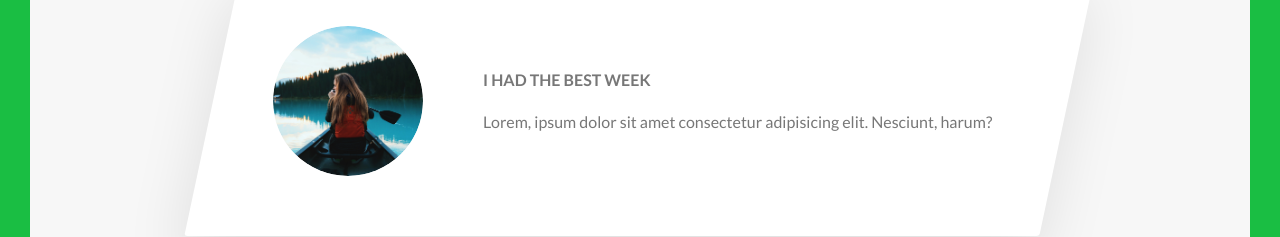
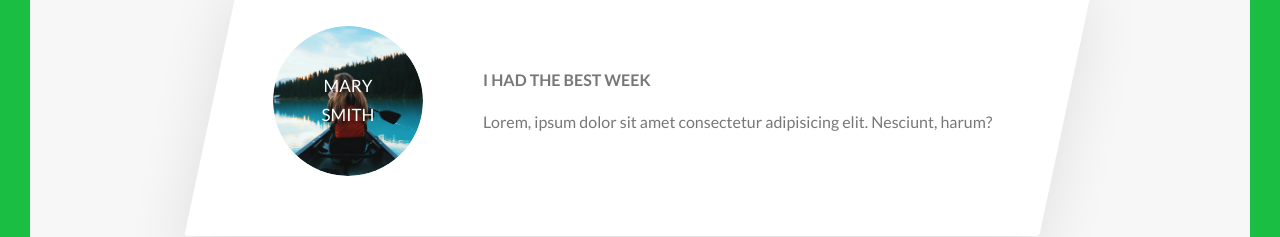
Before and after one commit to H-Vasq/Sass_Projs, a website: page index.html in a window 1280 px wide. Shown: the part 3677-3914 px from the top of the page. Drawn offline with Linux system fonts and the light colour scheme.

Commit message:
add figcaption and styling

```diff
--- a/index.html
+++ b/index.html
@@ -228,6 +228,7 @@
                 <div class="story">
                     <figure class="story__shape">
                         <img src="img/nat-8.jpg" alt="#" class="story__img">
+                        <figcaption class="story__caption">Mary Smith</figcaption>
                     </figure>
                     <div class="story__text">
                         <h3 class="heading-tertiary  u-margin-bottom-small">I had the best week</h3>
--- a/sass/components/_story.scss
+++ b/sass/components/_story.scss
@@ -45,4 +45,15 @@
     &__text {
         transform: skewX(12deg);
     }
+
+    &__caption {
+        position: absolute;
+        top: 50%;
+        left: 50%;
+        transform: translate(-50%, -50%);
+        color: $color-white;
+        text-transform: uppercase;
+        font-size: 1.7rem;
+        text-align: center;
+    }
 }
```
Also changed, not shown: main.css, 1 other file.
